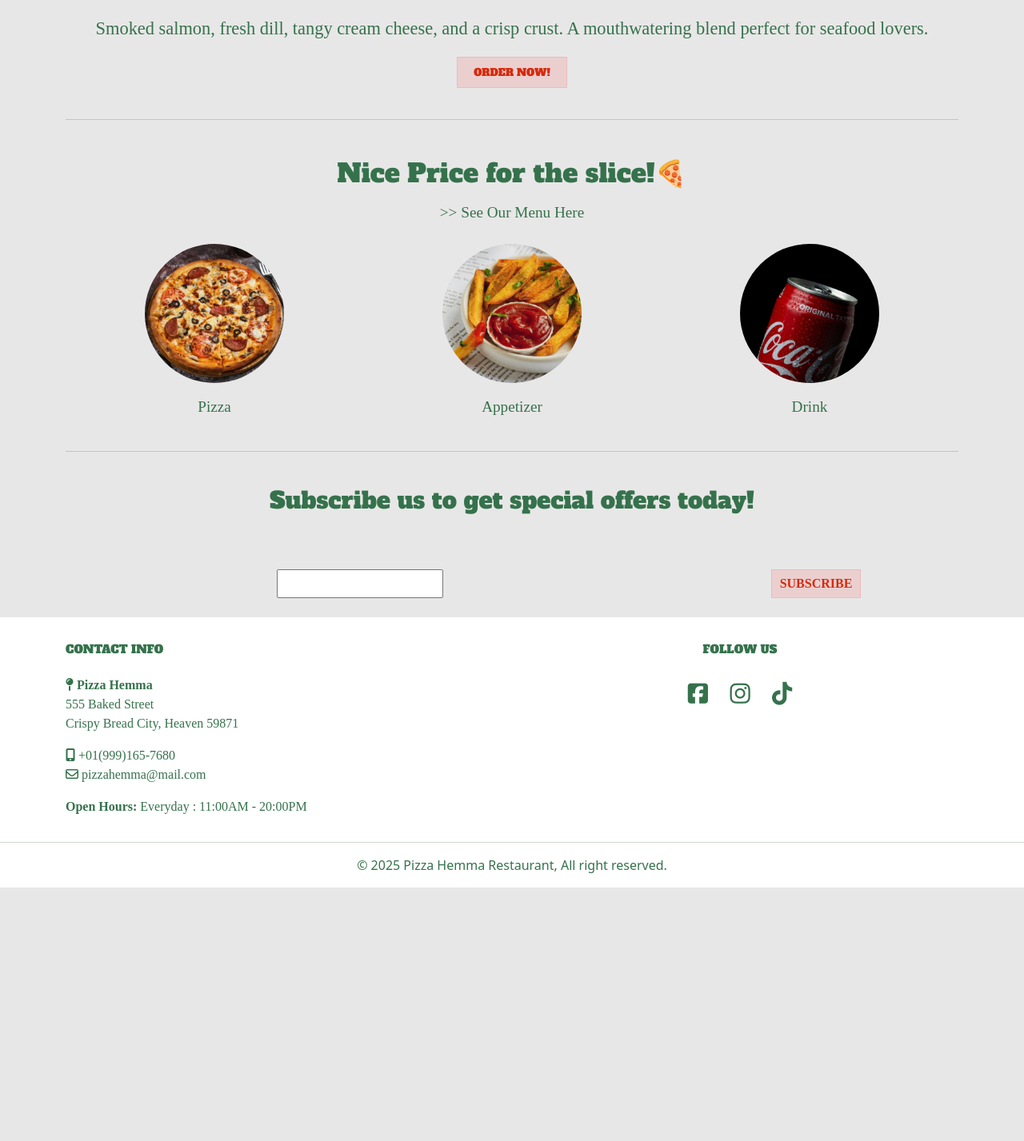
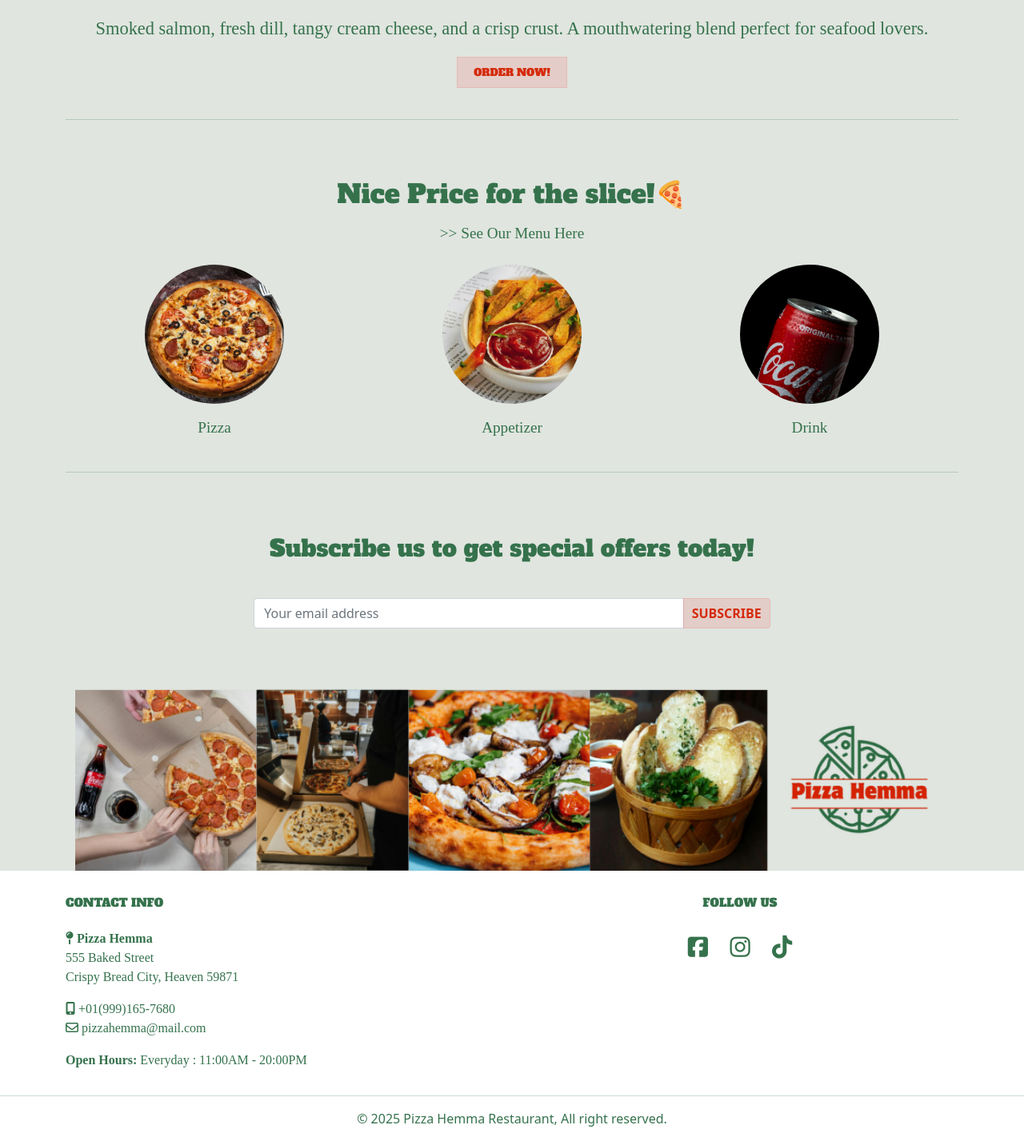
Before and after one commit to Chatlada-Nina/pizza-hemma, a Django app: page / in a window 1280 px wide. Shown: the part 675-2102 px from the top of the page at 80% size. Before the commit the page ends 1785 px from the top, so only its background shows below. Run offline with Django 4.2, Linux system fonts and the light colour scheme; some libraries are stand-ins or nearby versions; some web fonts are replaced.

Commit message:
Finish the subscribe section and add image

```diff
--- a/home/templates/home/index.html
+++ b/home/templates/home/index.html
@@ -13,7 +13,7 @@
                 </p>
                 <a href="" class="btn-order submit-btn my-4">ORDER NOW!</a>
             </div>
-    </div> <hr>
+    </div> <hr class="space">
 
     <div class="container my-4">
         <div class="row justify-content-center">
@@ -22,31 +22,36 @@
                 <a href="" class="link-text my-4">>> See Our Menu Here</a>
             </div>
             <div class="col-12 col-md-4 text-center">
-                <img class="menu-list" src="{% static 'images/pizza.jpg' %}" alt="pizza">
-                <p class="mt-3"><a href="" class="link-text">Pizza</a></p>
+                <a class="link-text" href=""><img class="menu-list" src="{% static 'images/pizza.jpg' %}" alt="pizza">
+                <p class="mt-3">Pizza</p></a>
             </div>
 
             <div class="col-12 col-md-4 text-center">
-                <img class="menu-list" src="{% static 'images/appetizer.jpg' %}" alt="pizza">
-                <p class="mt-3"><a href="" class="link-text">Appetizer</a></p>
+                <a class="link-text" href=""><img class="menu-list" src="{% static 'images/appetizer.jpg' %}" alt="pizza">
+                <p class="mt-3">Appetizer</p></a>
             </div>
 
             <div class="col-12 col-md-4 text-center">
-                <img class="menu-list" src="{% static 'images/drink.jpg' %}" alt="pizza">
-                <p class="mt-3"><a href="" class="link-text">Drink</a></p>
+                <a class="link-text" href=""><img class="menu-list" src="{% static 'images/drink.jpg' %}" alt="pizza">
+                <p class="mt-3">Drink</p></a>
             </div>
         </div>
-    </div> <hr>
+    </div> <hr class="space">
 
-    <div class="row justify-content-center mb-4">
-        <div class="description text-center my-4">
-            <h2 class="main-text mb-3">Subscribe us to get special offers today!</h2>
-        </div>
-        <div class="col-12 col-md-8 mt-4 sub-text d-flex justify-content-center">
-            <input class="sub-text" type="email">
-        </div>
-        <div class="col-12 col-md-4 mt-4 sub-text d-flex justify-content-center">
-            <button class="btn-account">Subscribe</button>
+    <div class="container mt-4">
+        <div class="row justify-content-center">
+            <div class="description text-center my-4">
+                <h2 class="main-text mb-3">Subscribe us to get special offers today!</h2>
+            </div>
+            <div class="subscribe">
+                <div class="input-group">
+                    <input type="text" class="form-control" placeholder="Your email address" aria-label="Your email address" aria-describedby="button-addon2">
+                    <button class="btn btn-account" type="button" id="button-addon2">Subscribe</button>
+                </div>
+            </div>
+            <div>
+                <img class="banner-bottom" src="{% static 'images/banner-btm.png' %}" alt="banner-bottom">
+            </div>
         </div>
     </div>
 </div>
--- a/static/css/style.css
+++ b/static/css/style.css
@@ -3,7 +3,7 @@
     --primary-font: 'Alfa Slab One', serif;
     --secondary-font: 'Chivo', serif;
     --nav-color: #ffffff;
-    --background-color: #c5c3c363;
+    --background-color: #e0e5df;
     --text-color: #35724c;
     --text-hover-color: #0e4b20;
     --button-bg-color: rgba(244, 73, 73, 0.153);
@@ -74,11 +74,20 @@ body {
 
 /* Block Content */
 
+.space {
+    margin-bottom: 50px;
+}
+
 .banner {
     width: 100%;
     margin-top: 186px;
     animation-name: fadein;
     animation-duration: 4s;
+}
+
+.banner-bottom {
+    width: 100%;
+    margin-top: 30px;
 }
 
 @keyframes fadein {
@@ -154,7 +163,6 @@ body {
     border-radius: 50%;
 }
 
-
 #id_login, #id_password,
 #id_email, #id_username,
 #id_password1, #id_password2 {
@@ -167,6 +175,10 @@ body {
 ::placeholder {
     color: var(--text-color);
     opacity: 0.5;
+}
+
+.subscribe {
+    width: 100%;
 }
 
 
@@ -214,6 +226,9 @@ body {
     }
     .des-new-menu {
         font-size: 1.5rem;
+    }
+    .subscribe {
+        width: 60%;
     }
 }
 
```
Also changed, not shown: static/images/banner-btm.png (added).
